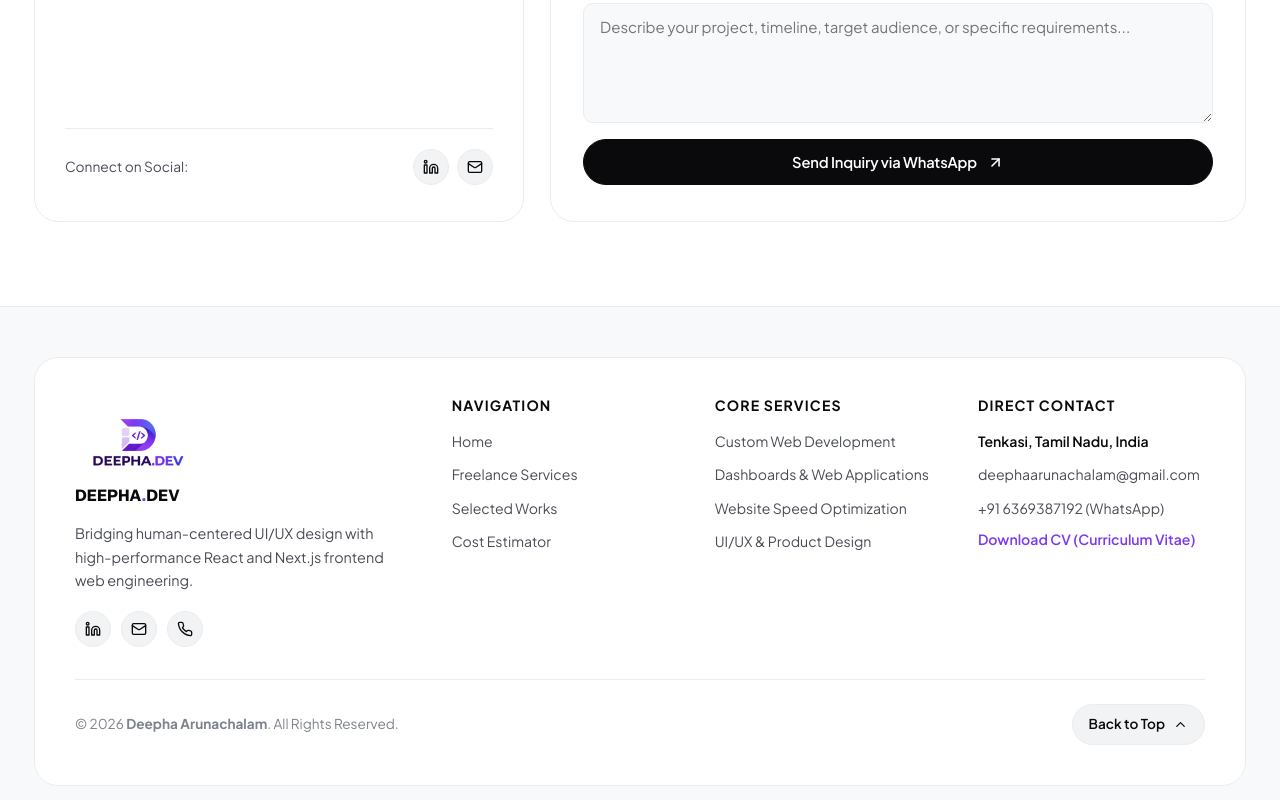
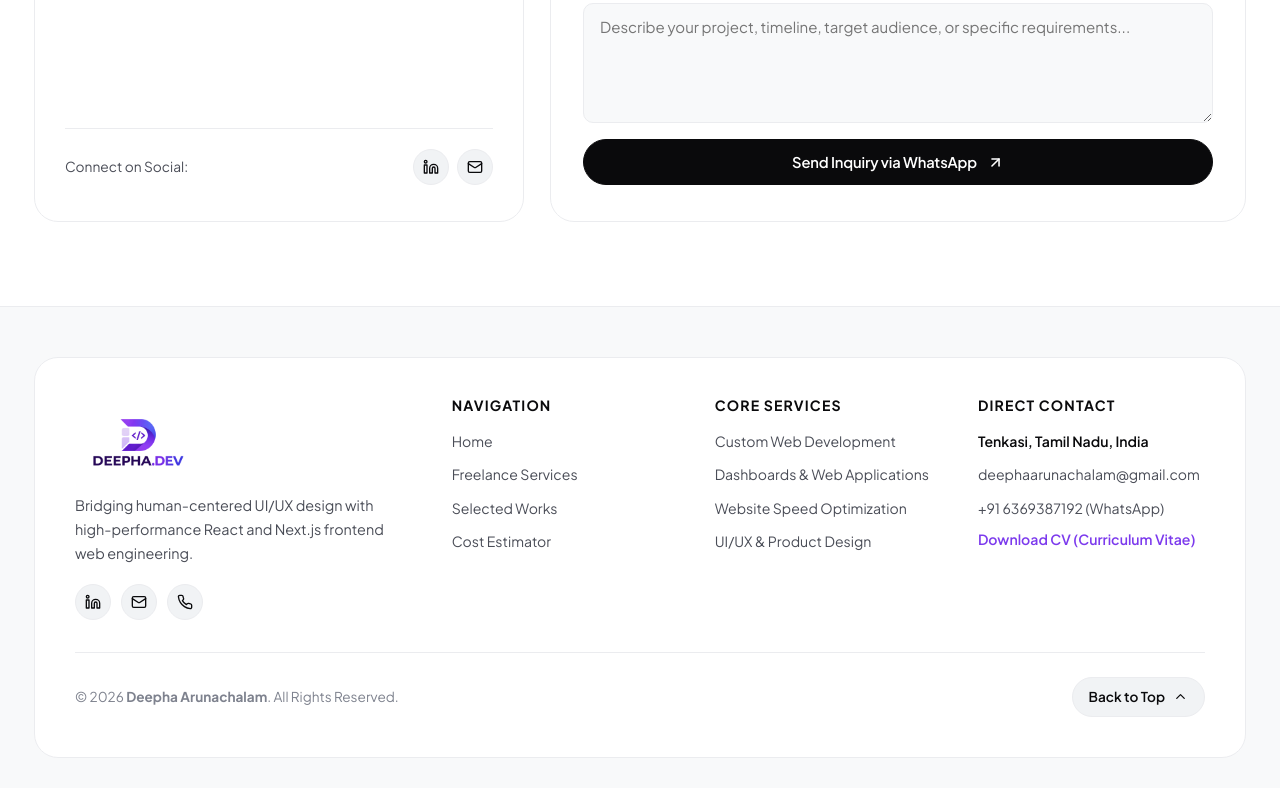
Before and after one commit to deepha-work/deepha-portfolio, a plain HTML site: page index.html in a window 1280 px wide. Shown: the part 8800-9600 px from the top of the page. Drawn offline with nearby package versions, Linux system fonts and the light colour scheme.

Commit message:
changes done

```diff
--- a/css/main.css
+++ b/css/main.css
@@ -1,8 +1,4 @@
-/* ==========================================================================
-   DEEPHA A. - MODERN EDITORIAL DESIGN SYSTEM
-   Inspired by Dribbble Design System (Dymas Alfin Portfolio Aesthetics)
-   Obsidian Dark / Crisp Minimalist Foundation + Electric Violet Accent (#7C3AED)
-   ========================================================================== */
+
 
 @import url('https://fonts.googleapis.com/css2?family=Plus+Jakarta+Sans:ital,wght@0,300;0,400;0,500;0,600;0,700;0,800;1,400;1,600;1,700&family=Instrument+Serif:ital@0;1&display=swap');
 
--- a/index.html
+++ b/index.html
@@ -728,7 +728,7 @@
           <div class="footer-brand">
             <div class="brand-logo" style="margin-bottom: 12px;">
               <img src="assets/logo.png" alt="Deepha Logo" class="brand-logo-img" />
-              <span class="logo-text">DEEPHA<span class="logo-dot">.</span>DEV</span>
+
             </div>
             <p>
               Bridging human-centered UI/UX design with high-performance React and Next.js frontend web engineering.
--- a/js/main.js
+++ b/js/main.js
@@ -1,6 +1,4 @@
-/* ==========================================================================
-   DEEPHA A. - BENTO GRID DESIGN SYSTEM INTERACTION LOGIC
-   ========================================================================== */
+
 
 document.addEventListener("DOMContentLoaded", () => {
   // Initialize Lucide Icons
```
Also changed, not shown: css/components.css (+1 -7 lines).
